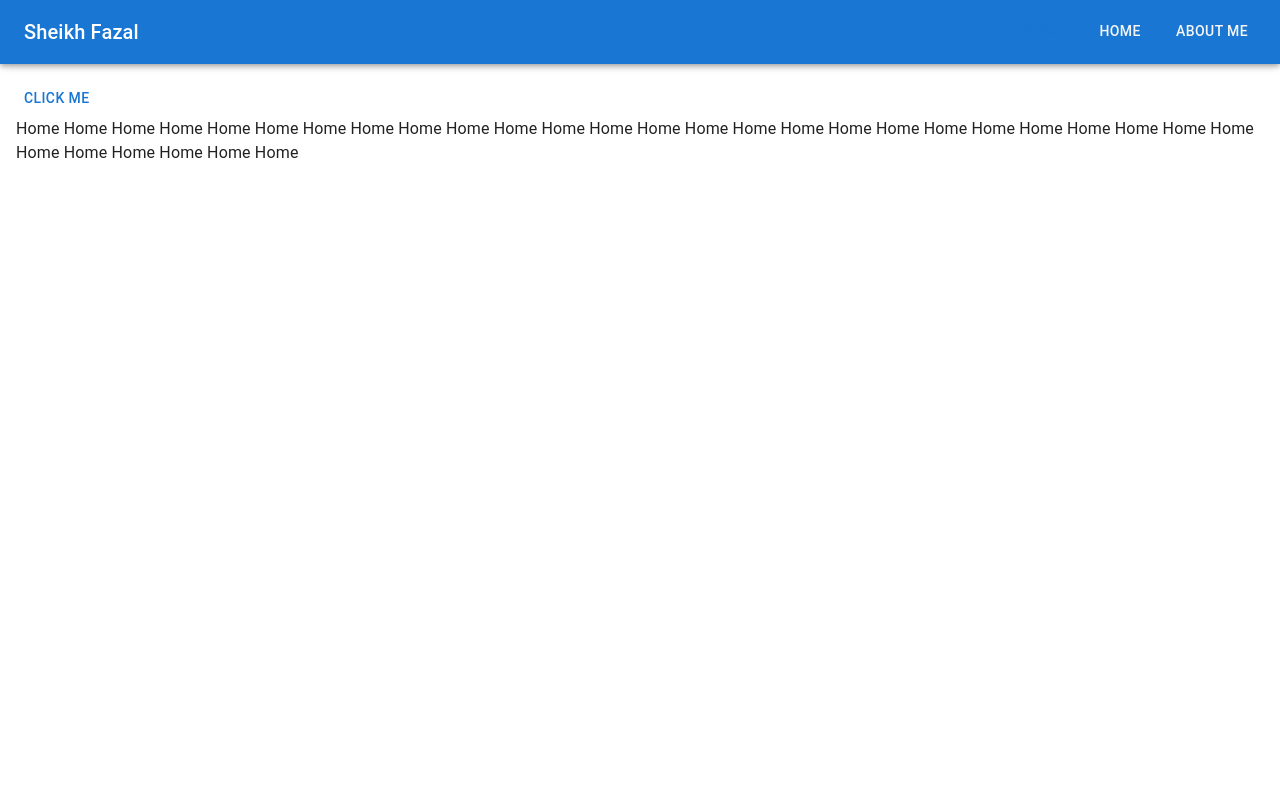
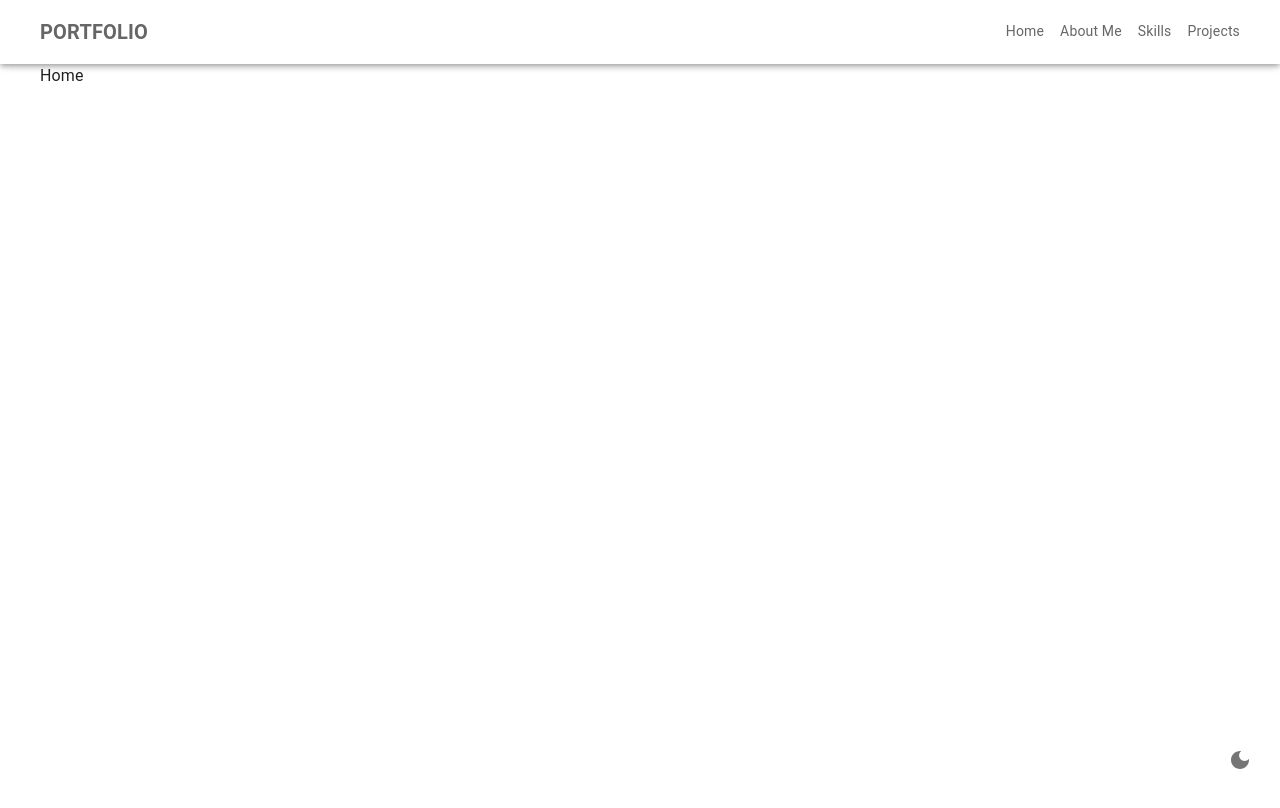
Before and after one commit to SheikhFazal/VU-prototype-phase, a React (Create React App) app: page / in a window 1280 px wide. Shown: the top 808 px of the page. Built offline with nearby package versions, Linux system fonts and the light colour scheme.

Commit message:
apply lazy-loading

```diff
--- a/src/App.jsx
+++ b/src/App.jsx
@@ -1,173 +1,115 @@
+import { BrowserRouter as Router, Routes, Route } from "react-router-dom";
+// import Home from "./features/home";
+// import AboutMe from "./features/about-me";
+// import Skills from "./features/skills";
+import LinearProgress from "@mui/material/LinearProgress";
+
 import {
-  BrowserRouter as Router,
-  Routes,
-  Route,
-  Link,
-  NavLink,
-} from "react-router-dom";
-import Home from "./components/home";
-import AboutMe from "./components/about-me";
-import Skills from "./components/skills";
-import {
-  AppBar,
   Box,
-  Button,
   CssBaseline,
-  Divider,
-  Drawer,
   IconButton,
-  List,
-  ListItem,
-  ListItemButton,
-  ListItemText,
   ThemeProvider,
   Toolbar,
-  Typography,
   createTheme,
-  useTheme,
 } from "@mui/material";
-import MenuIcon from "@mui/icons-material/Menu";
-import { useState } from "react";
+import DarkModeIcon from "@mui/icons-material/DarkMode";
+import { Suspense, lazy, useState } from "react";
 import "./app.css";
+import NavBar from "./components/nav";
+import CustomDrawer from "./components/drawer";
+const Home = lazy(() => delayForDemo(import("./features/home")));
+const AboutMe = lazy(() => delayForDemo(import("./features/about-me")));
+const Skills = lazy(() => delayForDemo(import("./features/skills")));
 
-function App(props) {
+function delayForDemo(promise) {
+  return new Promise((resolve) => {
+    setTimeout(resolve, 1500);
+  }).then(() => promise);
+}
+function App() {
+  const [darkMode, setDarkMode] = useState(false);
+  const [mobileOpen, setMobileOpen] = useState(false);
   // const darkTheme = createTheme({
   //   palette: {
   //     mode: "dark",
   //     primary: {
   //       main: "#1976d2",
   //     },
-  const [darkMode, setDarkMode] = useState(false);
-  //   },
-  // });
-  // const theme = useTheme();
 
-  const { window } = props;
-  const [mobileOpen, setMobileOpen] = useState(false);
-  const drawerWidth = 240;
-
-  // Function to toggle between light and dark themes
-  const toggleTheme = () => {
-    setDarkMode((prevMode) => !prevMode);
-  };
   const navItems = [
     { id: 1, title: "Home", links: "/" },
     { id: 2, title: "About Me", links: "about-me" },
+    { id: 3, title: "Skills", links: "skills" },
+    { id: 4, title: "Projects", links: "projects" },
   ];
+
   const handleDrawerToggle = () => {
     setMobileOpen((prevState) => !prevState);
   };
   const lightTheme = createTheme({
     palette: {
       mode: "light",
+      // primary: {
+      //   main: "",
+      // },
     },
   });
 
   const darkTheme = createTheme({
     palette: {
       mode: "dark",
+      primary: {
+        main: "#b60444",
+      },
     },
   });
-  const drawer = (
-    <Box onClick={handleDrawerToggle} sx={{ textAlign: "center" }}>
-      <Typography variant="h6" sx={{ my: 2 }}>
-        MUI
-      </Typography>
-      <Divider />
-      <List>
-        {navItems.map((item) => (
-          // <ListItem key={item.id} disablePadding>
-          //   <ListItemButton sx={{ textAlign: "center" }}>
-          //     <ListItemText primary={item.title} />
-          //   </ListItemButton>
-          // </ListItem>
-          <ListItem key={item.id} disablePadding>
-            <Button
-              component={Link}
-              to={item.links}
-              sx={{ textAlign: "center", width: "100%" }}
-            >
-              <ListItemText primary={item.title} />
-            </Button>
-          </ListItem>
-        ))}
-      </List>
-    </Box>
-  );
+  const transitionDuration = 800;
 
-  const container =
-    window !== undefined ? () => window().document.body : undefined;
   const theme = darkMode ? darkTheme : lightTheme;
+  console.log(theme);
   return (
     <ThemeProvider theme={theme}>
       <Router>
-        <Box sx={{ display: "flex" }}>
-          <CssBaseline />
-          <AppBar component="nav" color="primary">
-            <Toolbar>
-              <IconButton
-                color="inherit"
-                aria-label="open drawer"
-                edge="start"
-                onClick={handleDrawerToggle}
-                sx={{ mr: 2, display: { sm: "none" } }}
-              >
-                <MenuIcon />
-              </IconButton>
-              <Typography
-                variant="h6"
-                component="div"
-                sx={{ flexGrow: 1, display: { xs: "none", sm: "block" } }}
-              >
-                Sheikh Fazal
-              </Typography>
-
-              <Box gap={2} sx={{ display: { xs: "none", sm: "flex" } }}>
-                <Button>Click</Button>
-                {navItems.map((item) => (
-                  <Box key={item.id} className="nav-links-box">
-                    <Button
-                      variant="text"
-                      sx={{ color: theme.palette.grey[100] }}
-                      component={Link}
-                      to={item.links}
-                    >
-                      {item.title}
-                    </Button>
-                    <Divider className="divider-for-nav-links" />
-                  </Box>
-                ))}
-              </Box>
-            </Toolbar>
-          </AppBar>
-          <nav>
-            <Drawer
-              container={container}
-              variant="temporary"
-              open={mobileOpen}
-              onClose={handleDrawerToggle}
-              ModalProps={{
-                keepMounted: true, // Better open performance on mobile.
-              }}
+        <Box
           sx={{
-                display: { xs: "block", sm: "none" },
-                "& .MuiDrawer-paper": {
-                  boxSizing: "border-box",
-                  width: drawerWidth,
-                },
+            display: "flex",
+            transition: `background-color ${transitionDuration}ms ease`,
+            backgroundColor: theme.palette.background.default,
+            minHeight: "100vh",
+            bgcolor:theme.palette.background.default
           }}
         >
-              {drawer}
-            </Drawer>
+          <CssBaseline />
+          <NavBar handleDrawerToggle={handleDrawerToggle} navItems={navItems} />
+          <nav>
+            <CustomDrawer
+              handleDrawerToggle={handleDrawerToggle}
+              navItems={navItems}
+              mobileOpen={mobileOpen}
+            />
           </nav>
-          <Box component="main" p={2}>
+          <Box component="main" width="100%">
             <Toolbar />
-            <Button onClick={toggleTheme}>Click me</Button>
+            <Suspense fallback={<LinearProgress sx={{ height: 5 }} />}>
+              <Box>
+                <IconButton
+                  sx={{
+                    position: "fixed",
+                    right: 20,
+                    bottom: 20,
+                  }}
+                  onClick={() => setDarkMode(!darkMode)}
+                >
+                  <DarkModeIcon />
+                </IconButton>
+
                 <Routes>
                   <Route path="/" element={<Home />} />
                   <Route path="/about-me" element={<AboutMe />} />
                   <Route path="/skills" element={<Skills />} />
                 </Routes>
+              </Box>
+            </Suspense>
           </Box>
         </Box>
       </Router>
--- a/src/app.css
+++ b/src/app.css
@@ -3,7 +3,9 @@
 }
 .divider-for-nav-links {
   width: 0%;
+  height:2px;
   transition-duration: 0.5s;
+  background-color: #b60444;
 }
 .nav-links-box:hover .divider-for-nav-links {
   width: 100%;
--- /dev/null
+++ b/src/components/drawer/index.jsx
@@ -0,0 +1,58 @@
+import {
+  Box,
+  Button,
+  Divider,
+  Drawer,
+  List,
+  ListItem,
+  ListItemText,
+  Typography,
+} from "@mui/material";
+import React from "react";
+import { Link } from "react-router-dom";
+
+export default function CustomDrawer(props) {
+
+  const { handleDrawerToggle, navItems, mobileOpen, window } = props;
+  const drawerWidth = 240;
+  const container =
+    window !== undefined ? () => window().document.body : undefined;
+  return (
+    <Drawer
+      container={container}
+      variant="temporary"
+      open={mobileOpen}
+      onClose={handleDrawerToggle}
+      ModalProps={{
+        keepMounted: true, // Better open performance on mobile.
+      }}
+      sx={{
+        display: { xs: "block", sm: "none" },
+        "& .MuiDrawer-paper": {
+          boxSizing: "border-box",
+          width: drawerWidth,
+        },
+      }}
+    >
+      <Box onClick={handleDrawerToggle} sx={{ textAlign: "center" }}>
+        <Typography variant="h6" sx={{ my: 2 }}>
+          Sheikh Fazal Portfolio
+        </Typography>
+        <Divider />
+        <List>
+          {navItems.map((item) => (
+            <ListItem key={item.id} disablePadding>
+              <Button
+                component={Link}
+                to={item.links}
+                sx={{ textAlign: "center", width: "100%" }}
+              >
+                <ListItemText primary={item.title} />
+              </Button>
+            </ListItem>
+          ))}
+        </List>
+      </Box>
+    </Drawer>
+  );
+}
--- a/src/components/home/index.jsx
+++ /dev/null
@@ -1,5 +0,0 @@
-import React from "react";
-
-export default function Home() {
-  return <div>Home Home Home Home Home Home Home Home Home Home Home Home Home Home Home Home Home Home Home Home Home Home Home Home Home Home Home Home Home Home Home Home</div>;
-}
--- /dev/null
+++ b/src/components/nav/index.jsx
@@ -0,0 +1,60 @@
+import {
+  AppBar,
+  Box,
+  Button,
+  Divider,
+  IconButton,
+  Toolbar,
+  Typography,
+  useTheme,
+} from "@mui/material";
+import React from "react";
+import { Link } from "react-router-dom";
+import MenuIcon from "@mui/icons-material/Menu";
+
+export default function NavBar(props) {
+  const { handleDrawerToggle, navItems } = props;
+  const theme = useTheme();
+  console.log(theme);
+  return (
+    <AppBar component="nav" sx={{ px: 2, bgcolor: "transparent" }}>
+      <Toolbar>
+        <IconButton
+          color="inherit"
+          aria-label="open drawer"
+          edge="start"
+          onClick={handleDrawerToggle}
+          sx={{ mr: 2, display: { sm: "none" } }}
+        >
+          <MenuIcon />
+        </IconButton>
+        <Typography
+          variant="h6"
+          component="div"
+          color={theme.palette.text.secondary}
+          fontWeight={600}
+          sx={{ flexGrow: 1, display: { xs: "none", sm: "block" } }}
+        >
+          PORTFOLIO
+        </Typography>
+
+        <Box gap={2} sx={{ display: { xs: "none", sm: "flex" } }}>
+          {navItems.map((item) => (
+            <Box key={item.id} className="nav-links-box">
+              <Typography
+                variant="body2"
+                component={Link}
+                to={item.links}
+                sx={{ textDecoration: "none" }}
+                color={theme.palette.text.secondary}
+              >
+                {item.title}
+              </Typography>
+              <Divider className="divider-for-nav-links" />
+            </Box>
+          ))}
+        </Box>
+      </Toolbar>
+    </AppBar>
+  );
+}
--- /dev/null
+++ b/src/features/home/index.jsx
@@ -0,0 +1,7 @@
+import { Box } from "@mui/material";
+import React, { useEffect, useState } from "react";
+import "./style.scss"
+
+export default function Home() {
+  return <Box className="main-home-box" px={{ sm: 5, xs: 3 }}>Home</Box>;
+}
--- /dev/null
+++ b/src/features/home/style.scss
@@ -0,0 +1,5 @@
+.main-home-box{
+    // background-image: url('../../components/assets/black-frame.jpg');
+    height: 100vh;
+    background-size: 100% 100%;
+}
```
Also changed, not shown: src/components/assets/black-frame.jpg (added), src/features/about-me/index.jsx (renamed from src/components/about-me/index.jsx), src/features/skills/index.jsx (renamed from src/components/skills/index.jsx). Lines whose indentation alone changed are shown as unchanged.
